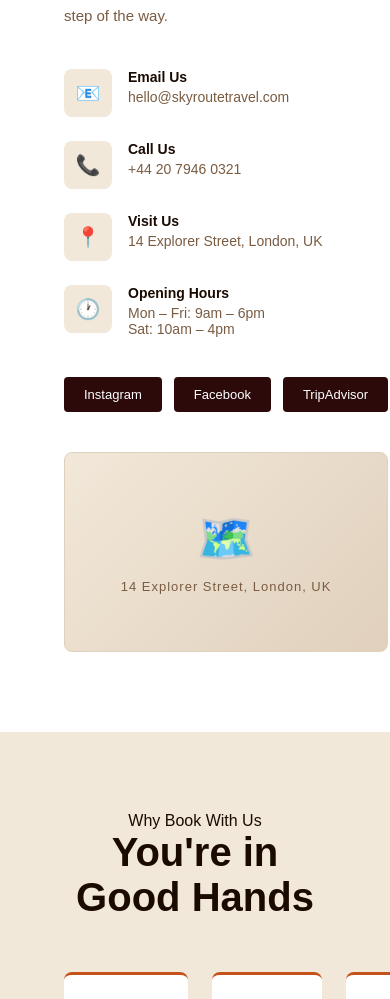
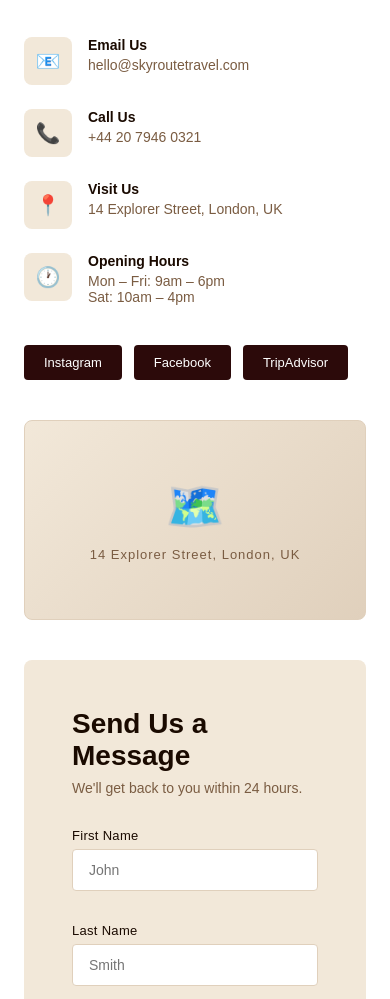
Before and after one commit to fadumodahir25/SkyRoute-Travel-agency, a plain HTML site: page contact.html in a window 390 px wide. Shown: the part 711-1710 px from the top of the page. Drawn offline with Linux system fonts and the light colour scheme.

Commit message:
Update styles.css

```diff
--- a/styles.css
+++ b/styles.css
@@ -981,3 +981,15 @@
         grid-template-columns: 1fr;
     }
 }
+
+@media (max-width: 768px) {
+    .contact-main {
+        grid-template-columns: 1fr;
+        padding: 48px 24px;
+        gap: 40px;
+    }
+
+    .form-row {
+        grid-template-columns: 1fr;
+    }
+}
```
